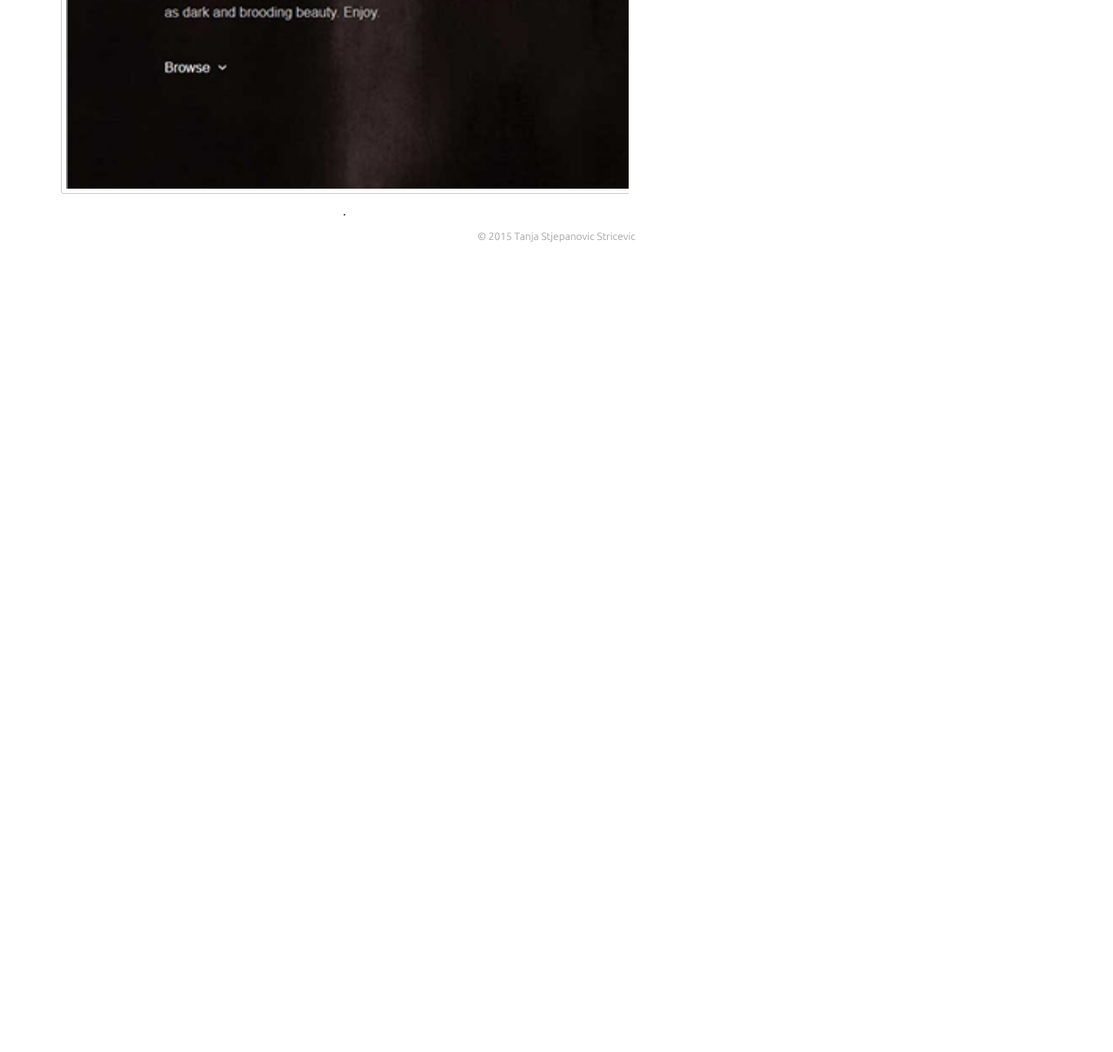
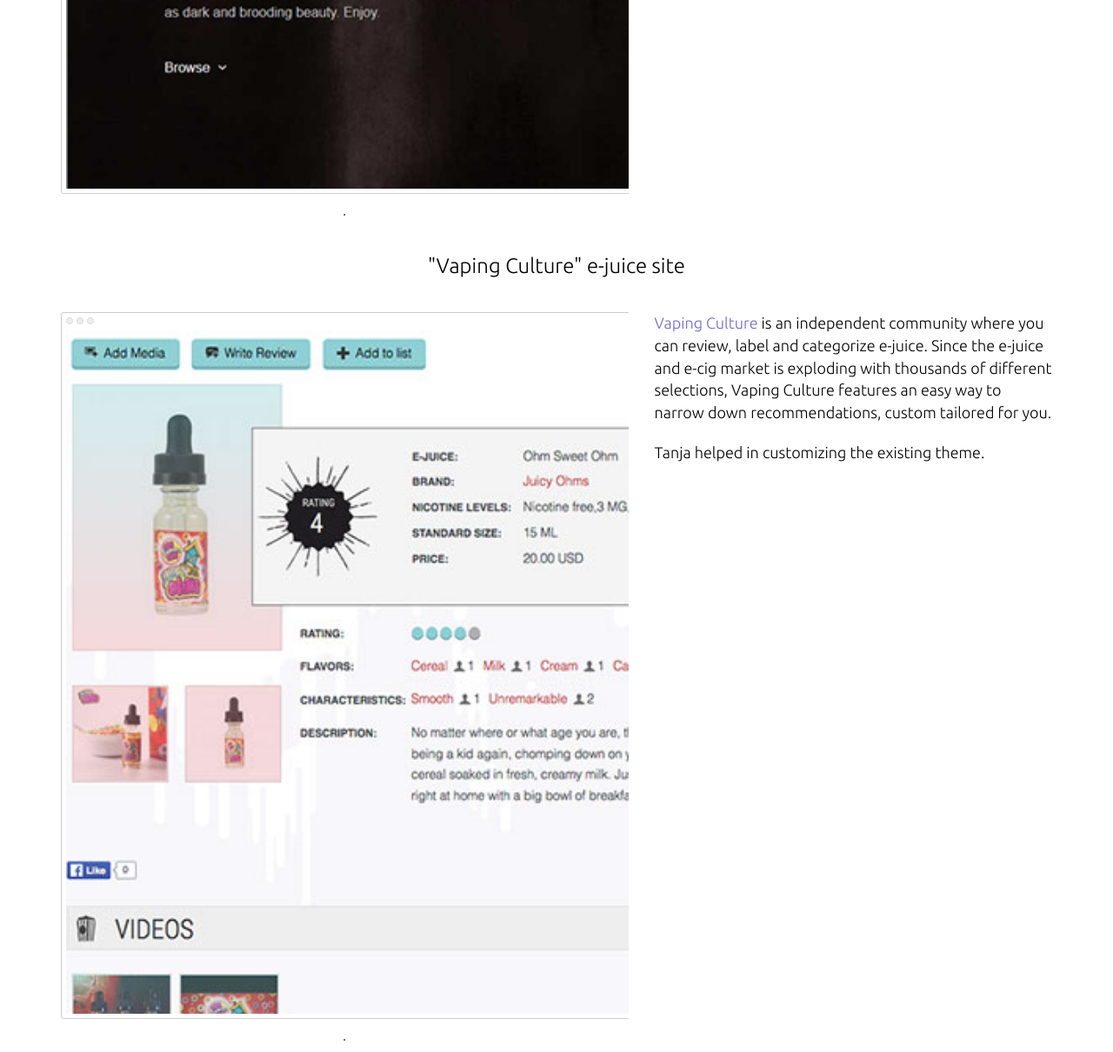
Before and after one commit to TanjaSS/tanjass.github.io, a website: page index.html in a window 1280 px wide. Shown: the part 2642-3852 px from the top of the page at 87% size. Before the commit the page ends 2942 px from the top, so only its background shows below. Drawn offline with nearby package versions, Linux system fonts and the light colour scheme; a web font is replaced by a local one.

Commit message:
Add Vaping Culture

```diff
--- a/index.html
+++ b/index.html
@@ -243,7 +243,7 @@
                 <p>
                   <a href="http://voidandform.com" target="_blank">Void and Form</a> highlights exceptional contemporary art, music videos as well as in-depth artist features.
                   It's design, that enhances the classic concept of printed book and catalogue covers was featured in several online articles such as
-                <a href="">The Big Web Design Trends for 2015</a> and <a href="">Great Examples of Watercolor-esque Website Design</a>.
+                  <a href="https://99designs.com/designer-blog/2015/01/16/top-web-design-trends-2015/" target="_blank">The Big Web Design Trends for 2015</a> and <a href="http://www.onextrapixel.com/2015/04/07/a-lavish-art-medium-great-examples-of-watercolor-esque-website-design/" target="_blank">Great Examples of Watercolor-esque Website Design</a>.
                 </p>
 
                 <p>
@@ -253,6 +253,39 @@
             </div>
           </div>
         </div>
+
+        <div class="row portfolio">
+          <div class="col-sm-12">
+            <h3 class="project-title">"Vaping Culture" e-juice site</h3>
+
+            <div class="row">
+              <div class="col-sm-7">
+                <div class="project-slider">
+                  <div class="fake-browser-ui">
+                    <div class="frame">
+                      <span></span>
+                      <span></span>
+                      <span></span>
+                    </div>
+
+                    <img src="images/vapingculture.jpg" class="img-responsive" alt="Vaping culture website screenshot">
+                  </div>
+                </div>
+              </div>
+
+              <div class="col-sm-5">
+                <p>
+                  <a href="http://vapingculture.com/" target="_blank">Vaping Culture</a> is an independent community where you can review, label and categorize e-juice. Since the e-juice and e-cig market is exploding with thousands of different selections, Vaping Culture features an easy way to narrow down recommendations, custom tailored for you.
+                </p>
+
+                <p>
+                  Tanja helped in customizing the existing theme.
+                </p>
+              </div>
+            </div>
+          </div>
+        </div>
+
       </div>
 
       <footer class="footer">
```
Also changed, not shown: images/vapingculture.jpg (added). Lines whose indentation alone changed are shown as unchanged.
